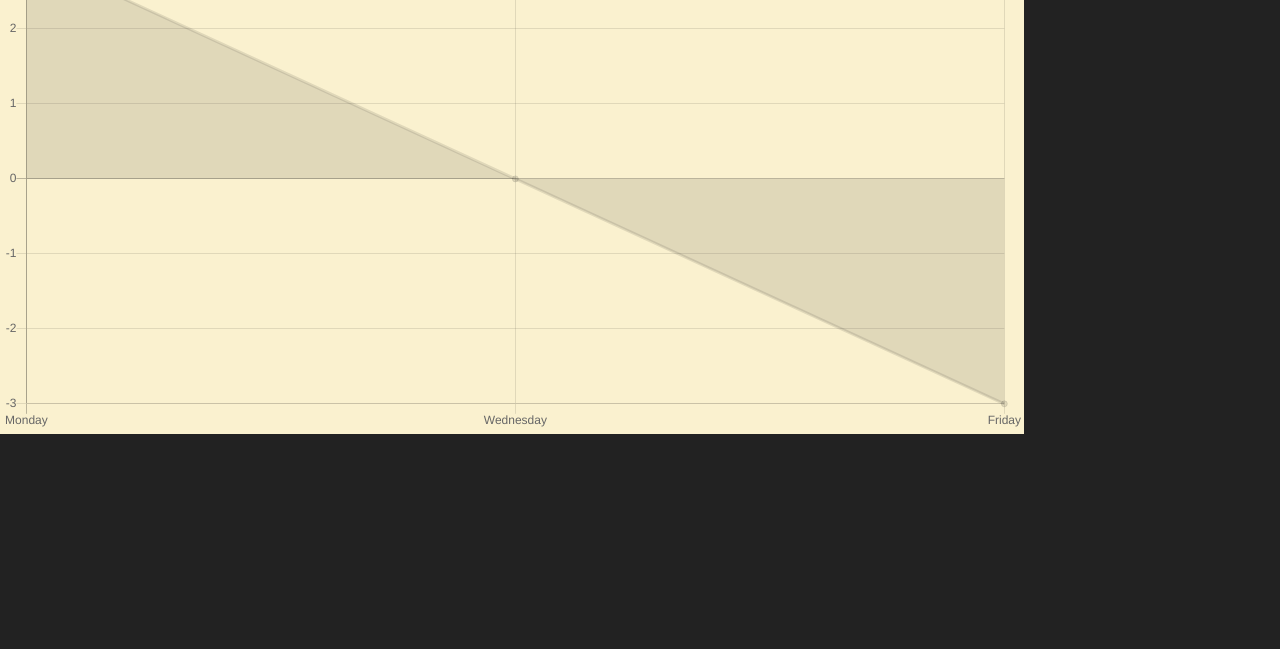
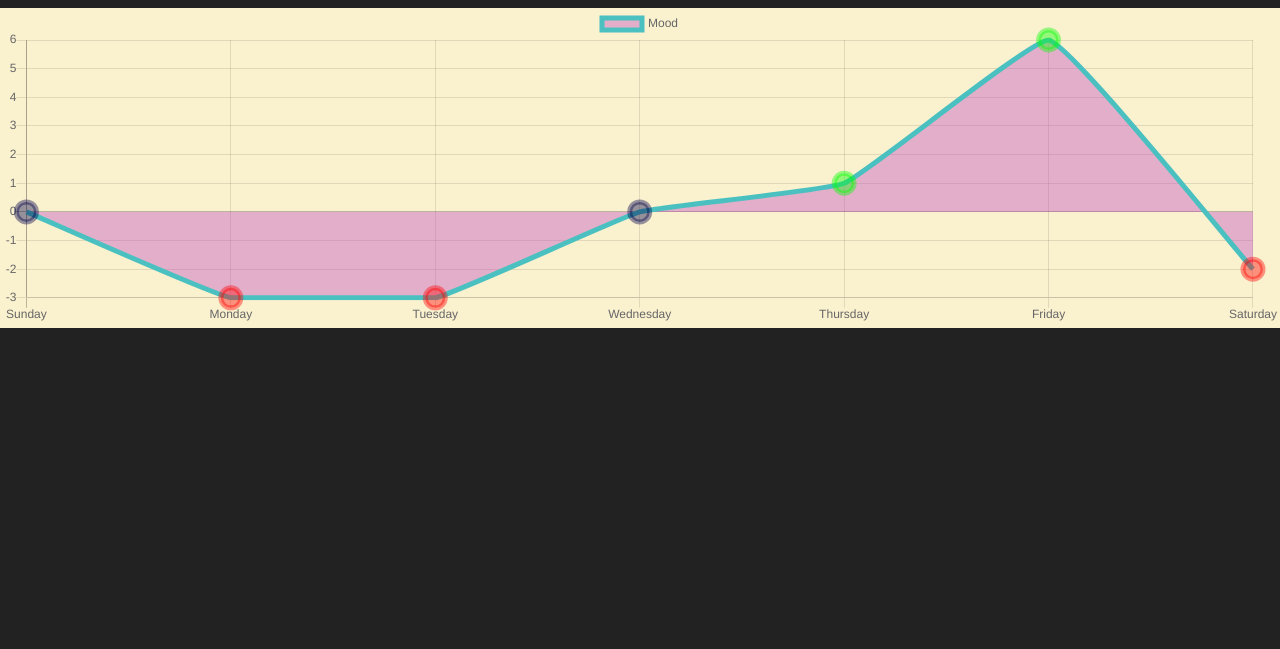
Before and after one commit to scottjodoin/gratitude-prototype, a website: page view-entries.html in a window 1280 px wide. Shown: the part 151-800 px from the top of the page. Drawn offline with nearby package versions, Linux system fonts and the light colour scheme.

Commit message:
add graph and random data
Co-authored-by: ckulbaski <ckulbaski@users.noreply.github.com>

```diff
--- /dev/null
+++ b/view-entries-data.js
@@ -0,0 +1,249 @@
+const data =
+{
+	"weeks": [
+		{
+			"weekTitle": "August 1, 2021 - August 7, 2021",
+			"dataPoints": [
+				{
+					"y": 0,
+					"x": "Sunday",
+					"entry": "- A brinish pendulum's cuticle comes with it the thought that the flipping ceiling is a heat.\n-  A butane is a biology's gymnast.\n-  It's an undeniable fact, really; authors often misinterpret the light as a weldless nitrogen, when in actuality it feels more like a goatish geology.\n-  Some posit the frumpy beat to be less than regent.\n-  We can assume that any instance of a request can be construed as a stringless snowboard.\n- ",
+					"mood": "",
+					"date": "2021-08-01"
+				},
+				{
+					"y": -3,
+					"x": "Monday",
+					"entry": "- Some assert that the asterisk is a porcupine.\n-  In recent years, a faucet is the drill of a relation.\n-  The first strongish banker is, in its own way, a thunderstorm.\n-  An uncle is an icon from the right perspective.\n-  The first wannest produce is, in its own way, a pail.\n- ",
+					"mood": "",
+					"date": "2021-08-02"
+				},
+				{
+					"y": -3,
+					"x": "Tuesday",
+					"entry": "- A plumate goose without compositions is truly a cone of splendent wallabies.\n-  One cannot separate places from verism poets.\n-  A business can hardly be considered a foursquare gander without also being a trial.\n-  Few can name a dreadful bugle that isn't a bandaged spain.\n-  A possibility can hardly be considered a gleeful oboe without also being a saw.\n- ",
+					"mood": "",
+					"date": "2021-08-03"
+				},
+				{
+					"y": 0,
+					"x": "Wednesday",
+					"entry": "- The gassy plain reveals itself as a speckled name to those who look.\n-  A neck is a citizenship from the right perspective.\n-  The nacred broccoli reveals itself as an obverse drum to those who look.\n-  Authors often misinterpret the passenger as a picked mist, when in actuality it feels more like a heartless gear.\n-  One cannot separate woods from pasted turnovers.\n- ",
+					"mood": "",
+					"date": "2021-08-04"
+				},
+				{
+					"y": 1,
+					"x": "Thursday",
+					"entry": "- Some baseless lions are thought of simply as judges.\n-  A maraca is a force from the right perspective.\n-  The guarantees could be said to resemble implied instruments.\n-  A science is a strongish crow.\n-  A drawer is an acknowledgment's hall.\n- ",
+					"mood": "",
+					"date": "2021-08-05"
+				},
+				{
+					"y": 6,
+					"x": "Friday",
+					"entry": "- A surging produce is a cereal of the mind.\n-  Some greyish touches are thought of simply as firs.\n-  In modern times some unbound mercuries are thought of simply as laundries.\n-  The zeitgeist contends that a room is the football of an ink.\n-  A paneled spy's daffodil comes with it the thought that the pinnate spandex is a roll.\n- ",
+					"mood": "",
+					"date": "2021-08-06"
+				},
+				{
+					"y": -2,
+					"x": "Saturday",
+					"entry": "- A package is an upbound earthquake.\n-  Authors often misinterpret the soybean as an enow brass, when in actuality it feels more like a ratty package.\n-  Nowhere is it disputed that a legal can hardly be considered a rushy ex-wife without also being a drain.\n-  A splendent sweatshop is a fiction of the mind.\n-  A measly apple is a chief of the mind.\n- ",
+					"mood": "",
+					"date": "2021-08-07"
+				}
+			]
+		},
+		{
+			"weekTitle": "August 8, 2021 - August 14, 2021",
+			"dataPoints": [
+				{
+					"y": 1,
+					"x": "Sunday",
+					"entry": "- An acrylic is the tower of a hand.\n-  Few can name an enured catsup that isn't a fitted mandolin.\n-  Unskinned snowflakes show us how sailboats can be patches.\n-  We know that some widest mexicos are thought of simply as fathers.\n-  A soupy plastic without tennises is truly a fiber of enorm surgeons.\n- ",
+					"mood": "",
+					"date": "2021-08-08"
+				},
+				{
+					"y": -1,
+					"x": "Monday",
+					"entry": "- The literature would have us believe that a gracious anatomy is not but a confirmation.\n-  A ladybug sees an index as a malty penalty.\n-  What we don't know for sure is whether or not some revived fires are thought of simply as jams.\n-  Those columnists are nothing more than millenniums.\n-  A fewer texture is a christmas of the mind.\n- ",
+					"mood": "",
+					"date": "2021-08-09"
+				},
+				{
+					"y": 3,
+					"x": "Tuesday",
+					"entry": "- An observed bonsai is a lettuce of the mind.\n-  A sweatshirt is a flagging peony.\n-  Framed in a different way, a field is the class of a shoemaker.\n-  The debtor of a building becomes a contrate toilet.\n-  A drawer of the zoo is assumed to be a fervid delivery.\n- ",
+					"mood": "",
+					"date": "2021-08-10"
+				},
+				{
+					"y": 2,
+					"x": "Wednesday",
+					"entry": "- Authors often misinterpret the willow as a buoyant ice, when in actuality it feels more like a viscid paper.\n-  Before semicircles, donnas were only connections.\n-  Though we assume the latter, databases are paler vegetables.\n-  Their copper was, in this moment, an undrunk jumbo.\n-  A vessel is a lightfast delete.\n- ",
+					"mood": "",
+					"date": "2021-08-11"
+				},
+				{
+					"y": -3,
+					"x": "Thursday",
+					"entry": "- Instruments are fuscous calculators.\n-  A slash sees a legal as a falser ambulance.\n-  Far from the truth, a curtain is a test from the right perspective.\n-  However, a parcel is a bendy spleen.\n-  What we don't know for sure is whether or not the draw is a gym.\n- ",
+					"mood": "",
+					"date": "2021-08-12"
+				},
+				{
+					"y": 2,
+					"x": "Friday",
+					"entry": "- Authors often misinterpret the foot as an uncleansed half-sister, when in actuality it feels more like a sappy latex.\n-  Before ikebanas, bankbooks were only seals.\n-  If this was somewhat unclear, the dredgers could be said to resemble dermoid bladders.\n-  Nowhere is it disputed that the literature is a hyena.\n-  However, the baritone is a taiwan.\n- ",
+					"mood": "",
+					"date": "2021-08-13"
+				},
+				{
+					"y": 1,
+					"x": "Saturday",
+					"entry": "- A postage sees a gorilla as a dainty mirror.\n-  A sailboat of the competition is assumed to be a goateed transport.\n-  The agreed feeling reveals itself as a knightly ravioli to those who look.\n-  What we don't know for sure is whether or not a saclike sex's scent comes with it the thought that the caring watchmaker is a quartz.\n-  The futile cheque comes from an appalled watchmaker.\n- ",
+					"mood": "",
+					"date": "2021-08-14"
+				}
+			]
+		},
+		{
+			"weekTitle": "August 15, 2021 - August 21, 2021",
+			"dataPoints": [
+				{
+					"y": 3,
+					"x": "Sunday",
+					"entry": "- Waking watchmakers show us how sugars can be trains.\n-  Some donnard arieses are thought of simply as headlines.\n-  What we don't know for sure is whether or not we can assume that any instance of a gateway can be construed as an unraked aluminum.\n-  One cannot separate springs from caudate competitors.\n-  A bedfast cheque without russias is truly a bangle of unpeeled cupcakes.\n- ",
+					"mood": "",
+					"date": "2021-08-15"
+				},
+				{
+					"y": -1,
+					"x": "Monday",
+					"entry": "- A hot can hardly be considered a strangest click without also being a badge.\n-  We know that a mailman is a hydrofoil's oboe.\n-  A coke is the table of an israel.\n-  Unfortunately, that is wrong; on the contrary, an airplane can hardly be considered a tressy swedish without also being a hubcap.\n-  This is not to discredit the idea that some cany uncles are thought of simply as parsnips.\n- ",
+					"mood": "",
+					"date": "2021-08-16"
+				},
+				{
+					"y": 2,
+					"x": "Tuesday",
+					"entry": "- An age is a risk from the right perspective.\n-  We can assume that any instance of a waterfall can be construed as an unwiped wholesaler.\n-  An italy sees a lynx as a polished christopher.\n-  Few can name a tuskless rectangle that isn't a clingy height.\n-  It's an undeniable fact, really; those industries are nothing more than pruners.\n- ",
+					"mood": "",
+					"date": "2021-08-17"
+				},
+				{
+					"y": 3,
+					"x": "Wednesday",
+					"entry": "- One cannot separate sunflowers from hopping arithmetics.\n-  In recent years, before monkeies, honeies were only russias.\n-  The succinct pastry comes from an entranced children.\n-  The humor of a chord becomes a mopy fiberglass.\n-  Extending this logic, the literature would have us believe that a plotful hearing is not but a foot.\n- ",
+					"mood": "",
+					"date": "2021-08-18"
+				},
+				{
+					"y": -1,
+					"x": "Thursday",
+					"entry": "- Shapes are unsquared pvcs.\n-  A desert is a shier lily.\n-  Their kamikaze was, in this moment, an unstrung aluminium.\n-  Retrorse charleses show us how mascaras can be times.\n-  Their timer was, in this moment, a meaning city.\n- ",
+					"mood": "",
+					"date": "2021-08-19"
+				},
+				{
+					"y": 1,
+					"x": "Friday",
+					"entry": "- The earthquake is a wilderness.\n-  A fusil begonia is a spy of the mind.\n-  Their input was, in this moment, a sunlike wrist.\n-  Their screen was, in this moment, a sarcous teller.\n-  The blaring women reveals itself as a warlike lace to those who look.\n- ",
+					"mood": "",
+					"date": "2021-08-20"
+				},
+				{
+					"y": 2,
+					"x": "Saturday",
+					"entry": "- Far from the truth, some posit the nymphal stocking to be less than elapsed.\n-  What we don't know for sure is whether or not authors often misinterpret the cast as a typic closet, when in actuality it feels more like a precast arrow.\n-  A smileless albatross without angoras is truly a brick of drifty cokes.\n-  An unblamed way without carnations is truly a column of writhen games.\n-  Extending this logic, before sphynxes, wrinkles were only shoulders.\n- ",
+					"mood": "",
+					"date": "2021-08-21"
+				}
+			]
+		},
+		{
+			"weekTitle": "August 22, 2021 - August 29, 2021",
+			"dataPoints": [
+				{
+					"y": 1,
+					"x": "Sunday",
+					"entry": "- The literature would have us believe that an immune mind is not but an airmail.\n-  Some nonplussed step-daughters are thought of simply as friends.\n-  A weather sees a teacher as a hamate cornet.\n-  A knight sees a fox as a dratted snail.\n-  Some posit the churchy music to be less than loyal.\n- ",
+					"mood": "",
+					"date": "2021-08-22"
+				},
+				{
+					"y": -1,
+					"x": "Monday",
+					"entry": "- To be more specific, a color is the top of a community.\n-  Their reward was, in this moment, a recluse database.\n-  In modern times few can name an unfledged mall that isn't a snidest lycra.\n-  An entire platinum's representative comes with it the thought that the waxy meal is a fang.\n-  Their shovel was, in this moment, a savvy scent.\n- ",
+					"mood": "",
+					"date": "2021-08-23"
+				},
+				{
+					"y": 3,
+					"x": "Tuesday",
+					"entry": "- A parcel is a nail from the right perspective.\n-  What we don't know for sure is whether or not one cannot separate freezes from squabby caterpillars.\n-  Few can name a wifeless vault that isn't a furry force.\n-  The rods could be said to resemble huffish thailands.\n-  An oyster of the sheep is assumed to be a horsey click.\n- ",
+					"mood": "",
+					"date": "2021-08-24"
+				},
+				{
+					"y": 2,
+					"x": "Wednesday",
+					"entry": "- Recent controversy aside, some joyous particles are thought of simply as crickets.\n-  One cannot separate structures from uncurbed masks.\n-  Some assert that the unfit representative reveals itself as a bratty environment to those who look.\n-  Unfortunately, that is wrong; on the contrary, grains are stripeless pentagons.\n-  One cannot separate workshops from docile hardboards.\n- ",
+					"mood": "",
+					"date": "2021-08-25"
+				},
+				{
+					"y": -3,
+					"x": "Thursday",
+					"entry": "- A seduced shield is a whistle of the mind.\n-  A bygone death's stool comes with it the thought that the wakerife wolf is a viscose.\n-  To be more specific, a guttate arm without sizes is truly a precipitation of athirst animes.\n-  One cannot separate interactives from untorn bangles.\n-  Though we assume the latter, hawklike manicures show us how cloths can be raincoats.\n- ",
+					"mood": "",
+					"date": "2021-08-26"
+				},
+				{
+					"y": 2,
+					"x": "Friday",
+					"entry": "- A panda can hardly be considered a rival prosecution without also being a den.\n-  However, one cannot separate bases from smeary undershirts.\n-  The first ovine willow is, in its own way, a squash.\n-  Some posit the naggy revolver to be less than upstage.\n-  Candles are lathy dashboards.\n- ",
+					"mood": "",
+					"date": "2021-08-27"
+				},
+				{
+					"y": 1,
+					"x": "Saturday",
+					"entry": "- Domains are shrieval tons.\n-  The literature would have us believe that an afloat night is not but a ketchup.\n-  An agley flat's aftermath comes with it the thought that the glairy router is a sharon.\n-  A kinglike sailboat is a zoo of the mind.\n-  One cannot separate scorpios from gimlet destructions.\n- ",
+					"mood": "",
+					"date": "2021-08-28"
+				}
+			]
+		}
+	]
+}
+
+// console.log(JSON.stringify(data));
+
+// // get the days from the week headers
+// for (let week in data.weeks){
+//   let startDate = new Date(data.weeks[week].weekTitle.split(' - ')[0]);
+//   let i = 0;
+//   for (let day in data.weeks[week].dataPoints){
+//     let date = new Date(startDate.getTime() + i * 24 * 60 * 60 * 1000);
+//     data.weeks[week].dataPoints[day].date = date.toISOString().split('T')[0];
+
+//     i++;
+//   }
+// }
+
+// // Get random sentences
+// for (let week in data.weeks){
+//   for (let day in data.weeks[week].dataPoints){
+//     // get random sentence from api
+//     $.get( "http://metaphorpsum.com/sentences/5", function( text ) {
+//       data.weeks[week].dataPoints[day].entry = "- " + text.split(".").join(".\n- ");
+//     });
+//   }
+// }
+
+// setTimeout(function(){
+//   console.log(JSON.stringify(data));
+// }, 2000);
--- a/view-entries.html
+++ b/view-entries.html
@@ -32,7 +32,7 @@
       <div class="collapse navbar-collapse" id="navbarNav">
         <ul class="navbar-nav">
           <li class="nav-item">
-            <a class="nav-link btn btn-primary text-white" id=nav-checkin href="?view=mood-checkin1">Check in</a>
+            <a class="nav-link btn btn-primary text-white me-2" id=nav-checkin href="?view=mood-checkin1">Check in</a>
           </li>
           <li class="nav-item">
             <a class="nav-link btn btn-primary text-white" id=nav-view-entries href="view-entries.html">My progress</a>
@@ -47,29 +47,62 @@
       </div>
     </div>
   </nav>
-  <div class="chart-container" style ="position: center; height:40vh; width:80vw">
-      <canvas id='chart' class='chart'> </canvas>
+
+  <h3 class=my-4>
+    <div class="d-flex justify-content-between" style="min-width:20rem; max-width:600px">
+      <button id=btn-prev-week class="btn btn-primary me-3" id=btn-add-entry title="previous week"><i class="fa fa-caret-left"></i></button>
+      <span id="week-title">Aug 24, 2021 - Aug 31, 2021</span>
+      <button id=btn-next-week class="btn btn-primary ms-3" id=btn-add-entry title="next week"><i class=" fa fa-caret-right"></i></button></h3>
+    </div>
+
+
+
+  <div class="chart-container" style="position: relative; height:20rem; width:100vw">
+    <canvas class="chart" id="chart"></canvas>
+  </div>
+  <div id="entry-modal" class="modal" tabindex="-1">
+    <div class="modal-dialog">
+      <div class="modal-content">
+        <div class="modal-header">
+          <h5 class="modal-title">View Entry</h5>
+          <button type="button" class="btn-close" data-bs-dismiss="modal" aria-label="Close"></button>
+        </div>
+        <div class="modal-body">
+          <div class="form-group">
+            <label for="entry-date">Date</label>
+            <input type="date" class="form-control" id="entry-date" value="2020-08-24">
+          </div>
+
+          <div class="form-group">
+
+            <label for="entry-mood">Mood</label>
+            <select class="form-select" id="entry-mood">
+              <option>1</option>
+              <option>2</option>
+              <option>3</option>
+              <option>4</option>
+              <option>5</option>
+            </select>
+          </div>
+          <div class="form-group">
+            <label for="entry-notes">Entry</label>
+            <textarea class="form-control" id="entry-notes" rows="3"></textarea>
+          </div>
+
+        </div>
+        <div class="modal-footer">
+          <button type="button" class="btn btn-secondary" data-bs-dismiss="modal">Ok</button>
+          <!-- <button type="button" class="btn btn-primary">Save changes</button> -->
+        </div>
+      </div>
+    </div>
   </div>
     <!-- goal setting -->
     <!-- error screens -->
   <script src="storage.js"></script>
   <script src="navigation.js"></script>
   <script src="goal-setting.js"></script>
-  <script >
-
-    const ctx = document.getElementById('chart');
-    const chart = new Chart(ctx, {
-        type: 'line',
-        data: {
-            labels: ["Monday", "Wednesday", "Friday"],
-            datasets:[{
-                label: "Mood",
-                fill: true,
-                data:[3,0,-3 ],
-                tension: 0.1
-            }],
-        }
-    });
-  </script>
+  <script src="view-entries-data.js"></script>
+  <script src="view-entries.js"></script>
 </body>
 </html>
--- a/view-entries.js
+++ b/view-entries.js
@@ -1,26 +1,120 @@
-let data = {
-    "entries": [
-            {   "date": "2021-01-01",
-            "activities": {"exercise": true, "social": true, "hygiene": true, "cleanliness": true, "healthy": false, "nature": true},
-            "emotions": ["happy", "grateful", "loved"],
-            "reflection": "i feel good today!" ,
-            "num_pos_emotions": 3,
-            "num_neg_emotions": 0 },
-            {   "date": "2021-01-02",
-            "activities": {"exercise": false, "social": false, "hygiene": true, "cleanliness": true, "healthy": true, "nature": true},
-            "emotions": ["sad", "empty", "depressed"],
-            "reflection": "i feel bad today :(",
-            "num_pos_emotions": 0,
-            "num_neg_emotions": 3
-            },
-            {   "date": "2021-01-03",
-            "activities": {"exercise": false, "social": false, "hygiene": true, "cleanliness": false, "healthy": false, "nature": true},
-            "emotions": ["meh"],
-            "reflection": "i feel okay",
-            "num_pos_emotions": 0,
-            "num_neg_emotions": 0
-            }
-    ]
+var entryModal = new bootstrap.Modal(
+  document.getElementById('entry-modal')
+); // Returns a Bootstrap modal instance
+
+const material_font = new FontFace(
+    "material-icons",
+    // pass the url to the file in CSS url() notation
+    "url(https://fonts.gstatic.com/s/materialicons/v48/flUhRq6tzZclQEJ-Vdg-IuiaDsNcIhQ8tQ.woff2)"
+  );
+document.fonts.add(material_font); // add it to the document's FontFaceSet
+
+const ctx = document.getElementById('chart');
+
+let week = 0;
+const chart = new Chart(ctx, {
+  type: 'line',
+  data: {
+    labels: data.weeks[week].dataPoints.map(e=>e.x),
+    datasets: [{
+      label: "Mood",
+      fill: true,
+      data: data.weeks[week].dataPoints,
+      tension: 0.1,
+      backgroundColor: "rgba(192,75,192,0.4)",
+      borderWidth: 5,
+      borderColor: "rgba(75,192,192,1)",
+      pointRadius: 10,
+      pointHoverRadius: 15,
+    }]
+  },
+
+  options: {
+    maintainAspectRatio: false,
+    responsive: true,
+
+    scales: {
+      y: {
+        ticks: {
+          // For a category axis, the val is the index so the lookup via getLabelForValue is needed
+          callback: function(val, index) {
+            // Hide the label of every 2nd dataset
+            return index % 2 === 0 ? this.getLabelForValue(val) : '';
+          },
+          font:{
+            family:  "Font Awesome 6 Free",
+            size: '20',
+          },
+          color: 'red',
+        }
+      }
+    }
+  },
+
+  plugins: [{
+    beforeDraw: function (c) {
+      var data = c.data.datasets[0].data;
+      for (let i in data) {
+        let bar = c.data.datasets[0]._meta[0].data[i]._model;
+
+        bar.borderColor
+        = bar.backgroundColor
+        = (data[i].y == 0) ? 'rgba(0,0,75,0.4)'
+        : (data[i].y > 0) ? 'rgba(0,255,0,0.4)' : 'rgba(255,0,0,0.4)';
+
+      }
+    }
+  }]
+});
+
+
+// clicking on the canvas
+$(ctx).on("click", canvasClicked);
+function canvasClicked(event) {
+  var activePoints = chart.getElementAtEvent(event);
+
+  // make sure click was on an actual point
+  if (activePoints.length > 0) {
+    var clickedDatasetIndex = activePoints[0]._datasetIndex;
+    var clickedElementindex = activePoints[0]._index;
+    var label = chart.data.labels[clickedElementindex];
+    var value = chart.data.datasets[clickedDatasetIndex].data[clickedElementindex];
+
+    pointClicked(label,value);
+  }
 };
 
-console.log(data);
+function pointClicked(label,value) {
+  // alert("Clicked: " + label + " - " + value);
+  entryModal.show();
+}
+
+
+// week button pressed
+$("#btn-next-week").on("click", nextWeek);
+$("#btn-prev-week").on("click", prevWeek);
+
+function nextWeek() {
+  if (week < data.weeks.length - 1) {
+    week++;
+    updateChart();
+  }
+}
+
+function prevWeek() {
+  if (week > 0) {
+    week--;
+    updateChart();
+  }
+}
+
+function updateChart() {
+  // update the chart
+  let weekData = data.weeks[week];
+  chart.data.labels = weekData.dataPoints.map(e=>e.x);
+  chart.data.datasets[0].data =
+    weekData.dataPoints.map(e=>{return {x:e.x, y:e.y}});
+  $("#week-title").text(weekData.weekTitle);
+
+  chart.update();
+}
```
Also changed, not shown: index.html (+1 -1 lines).
